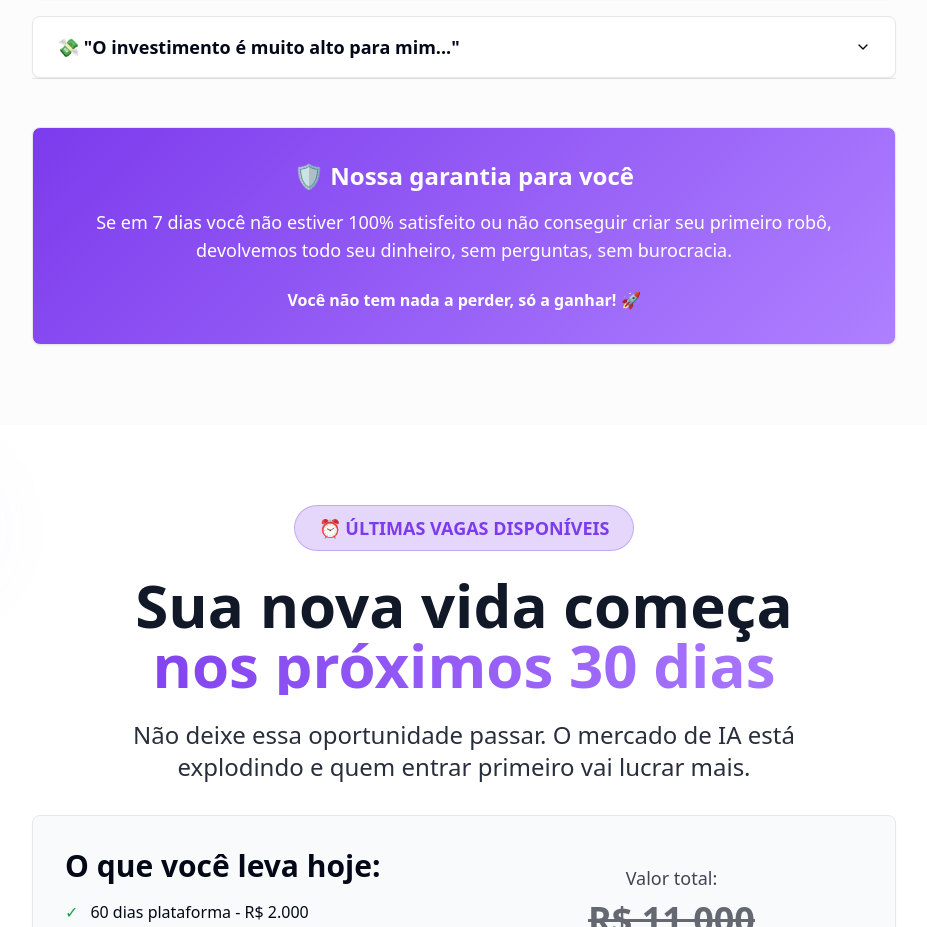
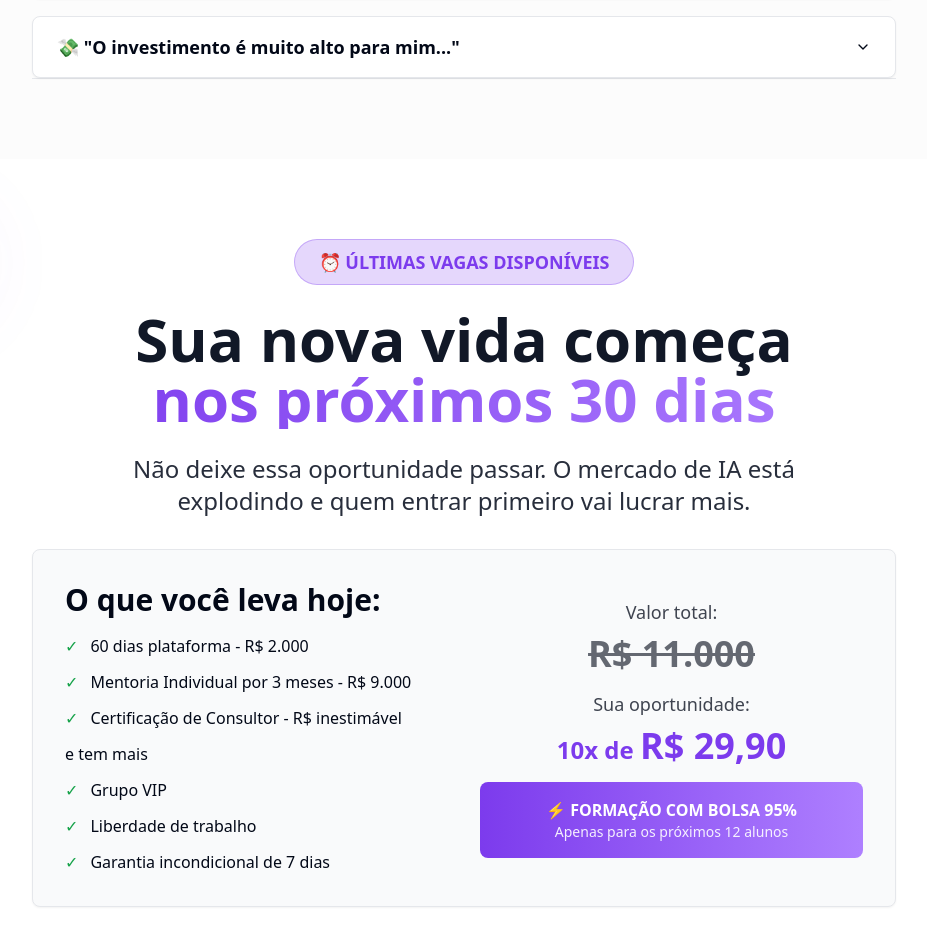
Before and after one commit to ivangorski/robo-mentor-launch, a React (Vite) app: page / in a window 1280 px wide. Shown: the part 5866-6793 px from the top of the page, without its empty margins (176-1103 px from the left). Built offline with nearby package versions, Linux system fonts and the light colour scheme.

Commit message:
Remove "Nossa garantia" box

```diff
--- a/src/components/Objections.tsx
+++ b/src/components/Objections.tsx
@@ -109,19 +109,6 @@ const Objections = () => {
             </Card>
           </AccordionItem>
         </Accordion>
-
-        <div className="text-center mt-12">
-          <Card className="p-8 bg-gradient-primary text-white">
-            <h3 className="text-2xl font-bold mb-4">🛡️ Nossa garantia para você</h3>
-            <p className="text-lg mb-6">
-              Se em 7 dias você não estiver 100% satisfeito ou não conseguir criar seu primeiro robô,
-              devolvemos todo seu dinheiro, sem perguntas, sem burocracia.
-            </p>
-            <p className="font-semibold">
-              Você não tem nada a perder, só a ganhar! 🚀
-            </p>
-          </Card>
-        </div>
       </div>
     </section>
   );
```
